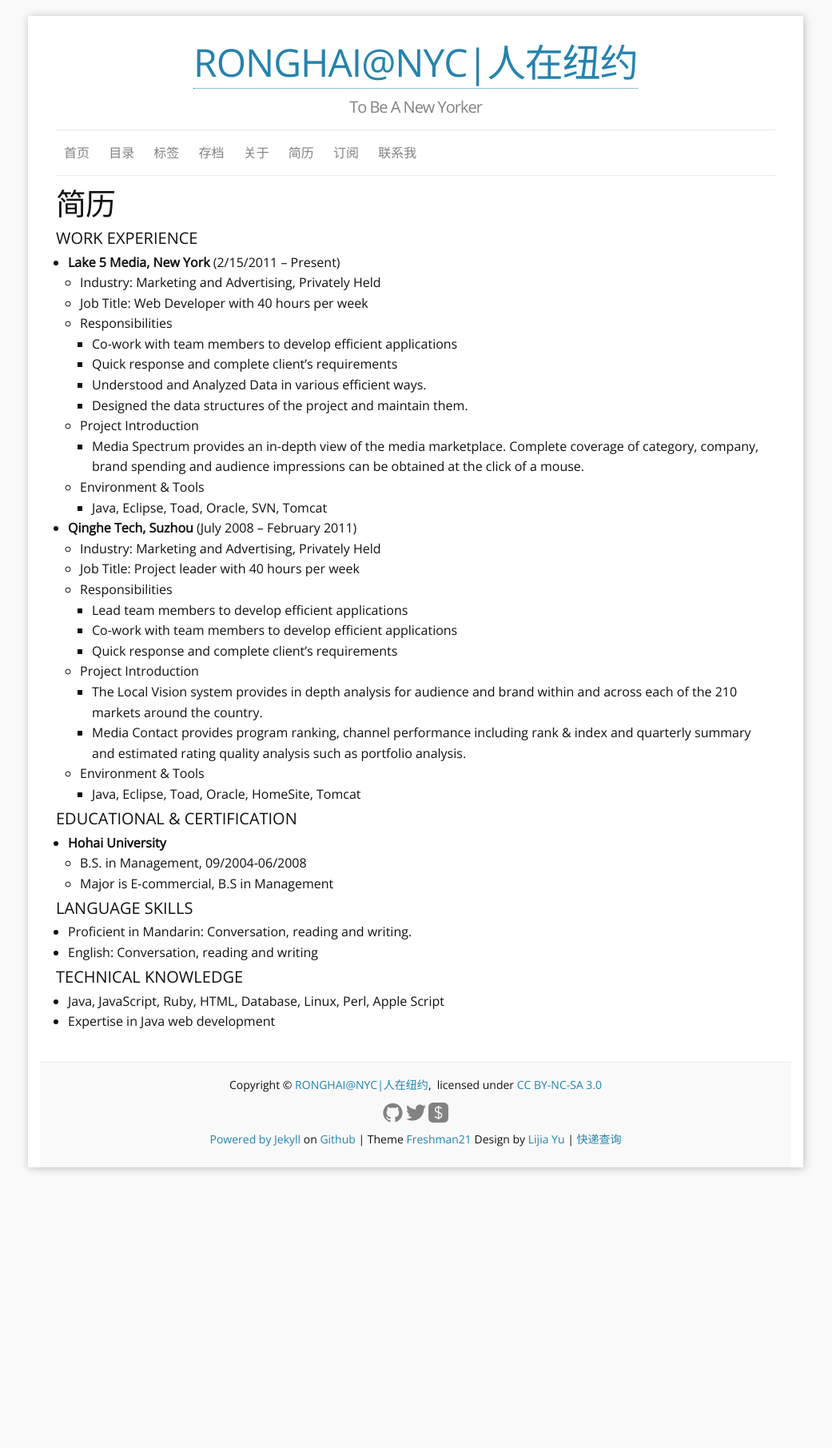
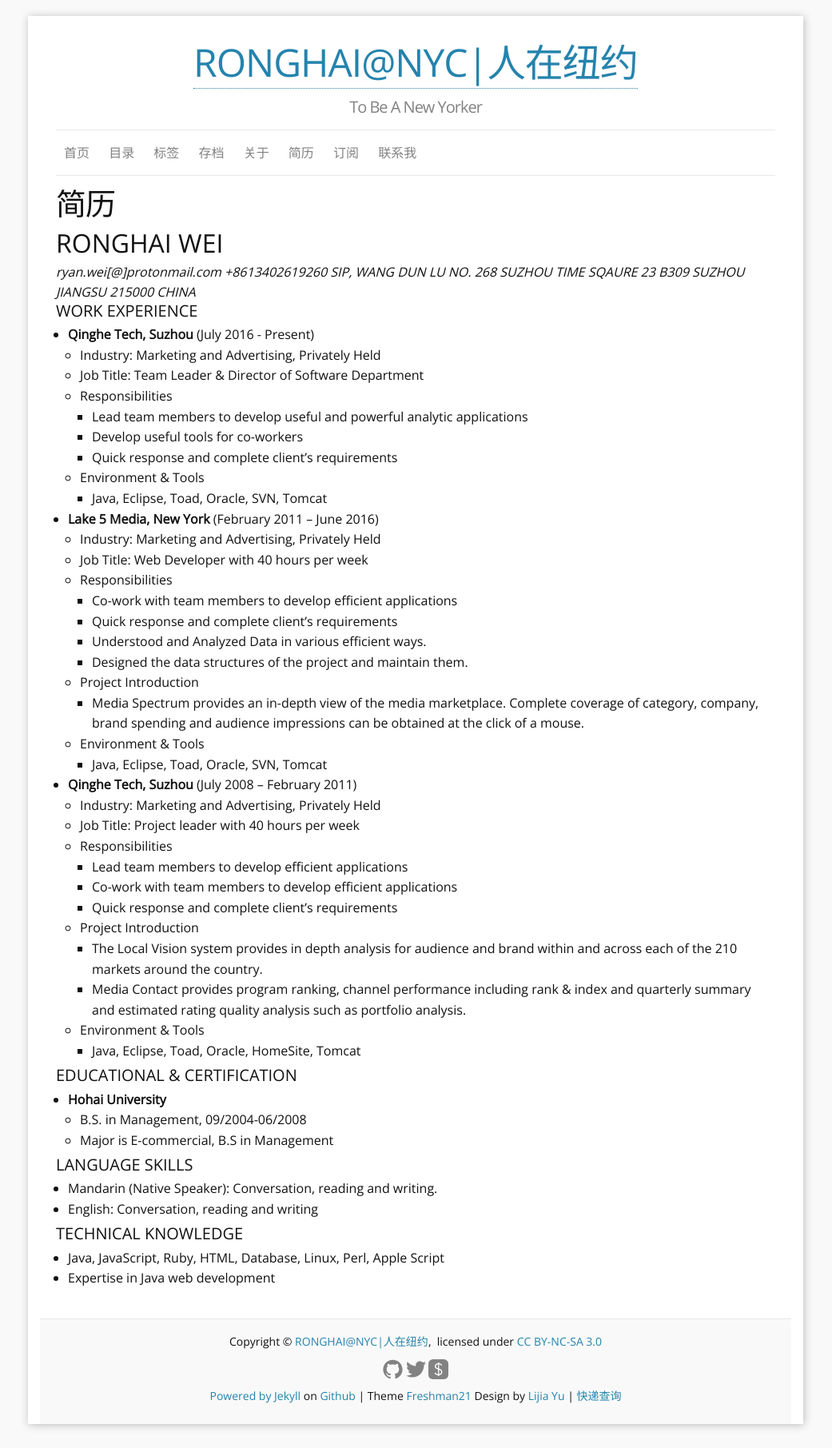
Before and after one commit to RONGHAI/RONGHAI.github.io, a Jekyll site: the page built from resume/index.md, in a window 1280 px wide. Shown: the whole page at 80% size, without its empty margins (120-1161 px from the left). Built offline with Jekyll 4.4.1, drawn with Linux system fonts in a browser that asks for light colours; before the commit the page ends 1490 px from its top, so only the background shows below that.

Commit message:
Update index.md

```diff
--- a/resume/index.md
+++ b/resume/index.md
@@ -6,33 +6,53 @@
 order: 29
 ---
 
+## RONGHAI WEI
+
+<address>
+ryan.wei[@]protonmail.com
++8613402619260
+SIP, WANG DUN LU NO. 268
+SUZHOU TIME SQAURE 23 B309
+SUZHOU JIANGSU 215000 CHINA
+</address>
+
 #### WORK EXPERIENCE
 
-* **Lake 5 Media, New York** (2/15/2011 – Present)
-    * Industry: Marketing and Advertising, Privately Held
-    * Job Title:  Web Developer with 40 hours per week
-    * Responsibilities
-      * Co-work with team members to develop efficient applications
-      * Quick response and complete client’s requirements
-      * Understood and Analyzed Data in various efficient ways.
-      * Designed the data structures of the project and maintain them.
-    * Project Introduction
-      * Media Spectrum provides an in-depth view of the media marketplace. Complete coverage of category, company, brand spending and audience impressions can be obtained at the click of a mouse.
-    * Environment & Tools
-      * Java, Eclipse, Toad, Oracle, SVN, Tomcat
+* **Qinghe Tech, Suzhou** (July 2016 - Present)
+  * Industry: Marketing and Advertising, Privately Held
+  * Job Title:  Team Leader & Director of Software Department
+  * Responsibilities
+    * Lead team members to develop useful and powerful analytic applications
+    * Develop useful tools for co-workers
+    * Quick response and complete client’s requirements
+  * Environment & Tools
+    * Java, Eclipse, Toad, Oracle, SVN, Tomcat
+
+* **Lake 5 Media, New York** (February 2011 – June 2016)
+  * Industry: Marketing and Advertising, Privately Held
+  * Job Title:  Web Developer with 40 hours per week
+  * Responsibilities
+    * Co-work with team members to develop efficient applications
+    * Quick response and complete client’s requirements
+    * Understood and Analyzed Data in various efficient ways.
+    * Designed the data structures of the project and maintain them.
+  * Project Introduction
+    * Media Spectrum provides an in-depth view of the media marketplace. Complete coverage of category, company, brand spending and audience impressions can be obtained at the click of a mouse.
+  * Environment & Tools
+    * Java, Eclipse, Toad, Oracle, SVN, Tomcat
 
 * **Qinghe Tech, Suzhou** (July 2008 – February 2011)
-    * Industry: Marketing and Advertising, Privately Held
-    * Job Title: Project leader with 40 hours per week
-    * Responsibilities
-      * Lead team members to develop efficient applications
-      * Co-work with team members to develop efficient applications
-      * Quick response and complete client’s requirements
-    * Project Introduction
-      * The Local Vision system provides in depth analysis for audience and brand within and across each of the 210 markets around the country.
-      * Media Contact provides program ranking, channel performance including rank & index and quarterly summary and estimated rating quality analysis such as portfolio analysis.
-    * Environment & Tools
-      * Java, Eclipse, Toad, Oracle, HomeSite, Tomcat
+  * Industry: Marketing and Advertising, Privately Held
+  * Job Title: Project leader with 40 hours per week
+  * Responsibilities
+    * Lead team members to develop efficient applications
+    * Co-work with team members to develop efficient applications
+    * Quick response and complete client’s requirements
+  * Project Introduction
+    * The Local Vision system provides in depth analysis for audience and brand within and across each of the 210 markets around the country.
+    * Media Contact provides program ranking, channel performance including rank & index and quarterly summary and estimated rating quality analysis such as portfolio analysis.
+  * Environment & Tools
+    * Java, Eclipse, Toad, Oracle, HomeSite, Tomcat
 
 #### EDUCATIONAL & CERTIFICATION
 
@@ -42,7 +62,7 @@
 
 #### LANGUAGE SKILLS
 
-* Proficient in Mandarin: Conversation, reading and writing.
+* Mandarin (Native Speaker): Conversation, reading and writing.
 * English:  Conversation, reading and writing
 
 #### TECHNICAL KNOWLEDGE
```
